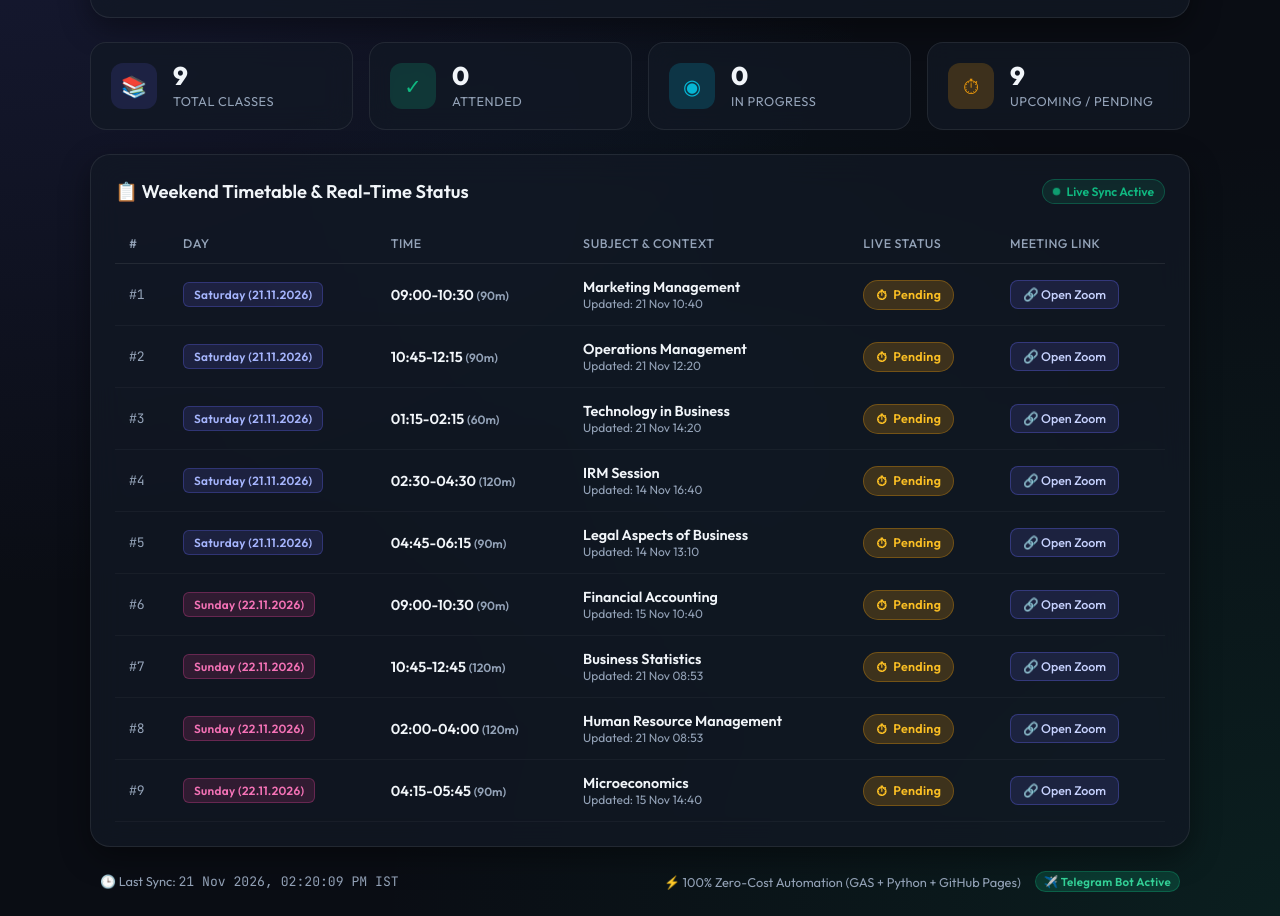
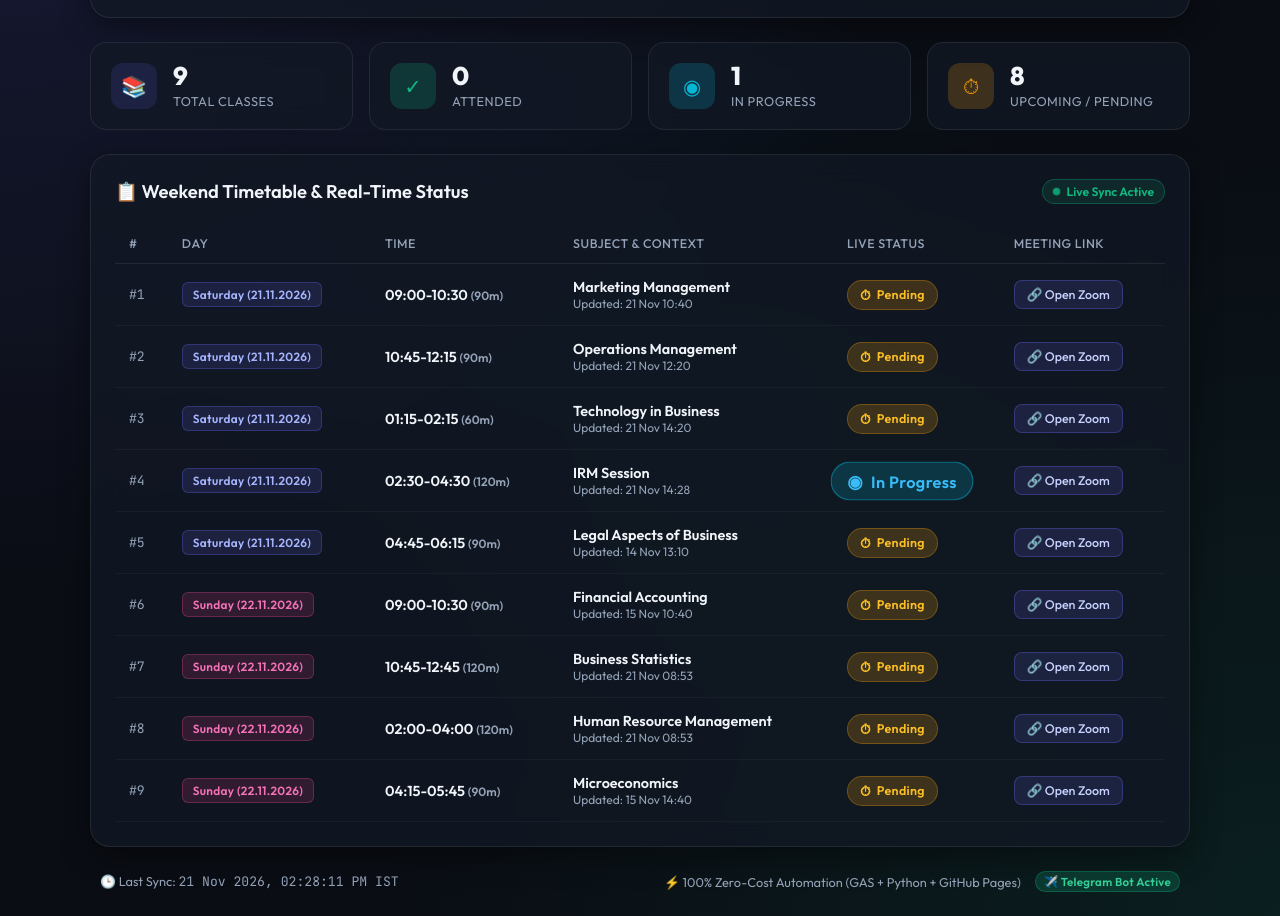
Before and after one commit to gobiakg2003-art/meeting-dashboard, a plain HTML site: page index.html in a window 1280 px wide. Shown: the part 191-1107 px from the top of the page. Drawn offline with Linux system fonts and the light colour scheme.

Commit message:
Auto-update meeting attendance dashboard

```diff
--- a/index.html
+++ b/index.html
@@ -410,14 +410,14 @@
             <div class="stat-card">
                 <div class="stat-icon icon-progress">◉</div>
                 <div class="stat-content">
-                    <div class="stat-val">0</div>
+                    <div class="stat-val">1</div>
                     <div class="stat-label">In Progress</div>
                 </div>
             </div>
             <div class="stat-card">
                 <div class="stat-icon icon-pending">⏱</div>
                 <div class="stat-content">
-                    <div class="stat-val">9</div>
+                    <div class="stat-val">8</div>
                     <div class="stat-label">Upcoming / Pending</div>
                 </div>
             </div>
@@ -500,11 +500,11 @@
             <td class="font-bold">02:30-04:30 <span class="text-xs text-muted">(120m)</span></td>
             <td>
                 <div class="subject-title">IRM Session</div>
-                <div class="text-xs text-muted">Updated: 14 Nov 16:40</div>
+                <div class="text-xs text-muted">Updated: 21 Nov 14:28</div>
             </td>
             <td>
-                <span class="status-badge badge-pending">
-                    <span class="badge-dot">⏱</span> Pending
+                <span class="status-badge badge-progress">
+                    <span class="badge-dot">◉</span> In Progress
                 </span>
             </td>
             <td><a href="https://zoom.us/j/91497127669?pwd=HvLbgTdHHgWxbiZcNkN7j4AL23ydxT.1" target="_blank" rel="noopener noreferrer" class="link-btn">🔗 Open Zoom</a></td>
@@ -597,7 +597,7 @@
 
         <!-- Footer -->
         <footer class="footer">
-            <div>🕒 Last Sync: <span class="font-mono">21 Nov 2026, 02:20:09 PM IST</span></div>
+            <div>🕒 Last Sync: <span class="font-mono">21 Nov 2026, 02:28:11 PM IST</span></div>
             <div style="display: flex; align-items: center; justify-content: center; gap: 8px; flex-wrap: wrap;">
                 <span>⚡ 100% Zero-Cost Automation (GAS + Python + GitHub Pages)</span>
                 <span class="status-badge badge-attended" style="font-size: 0.72rem; padding: 2px 8px; margin-left: 6px;">✈️ Telegram Bot Active</span>
```
